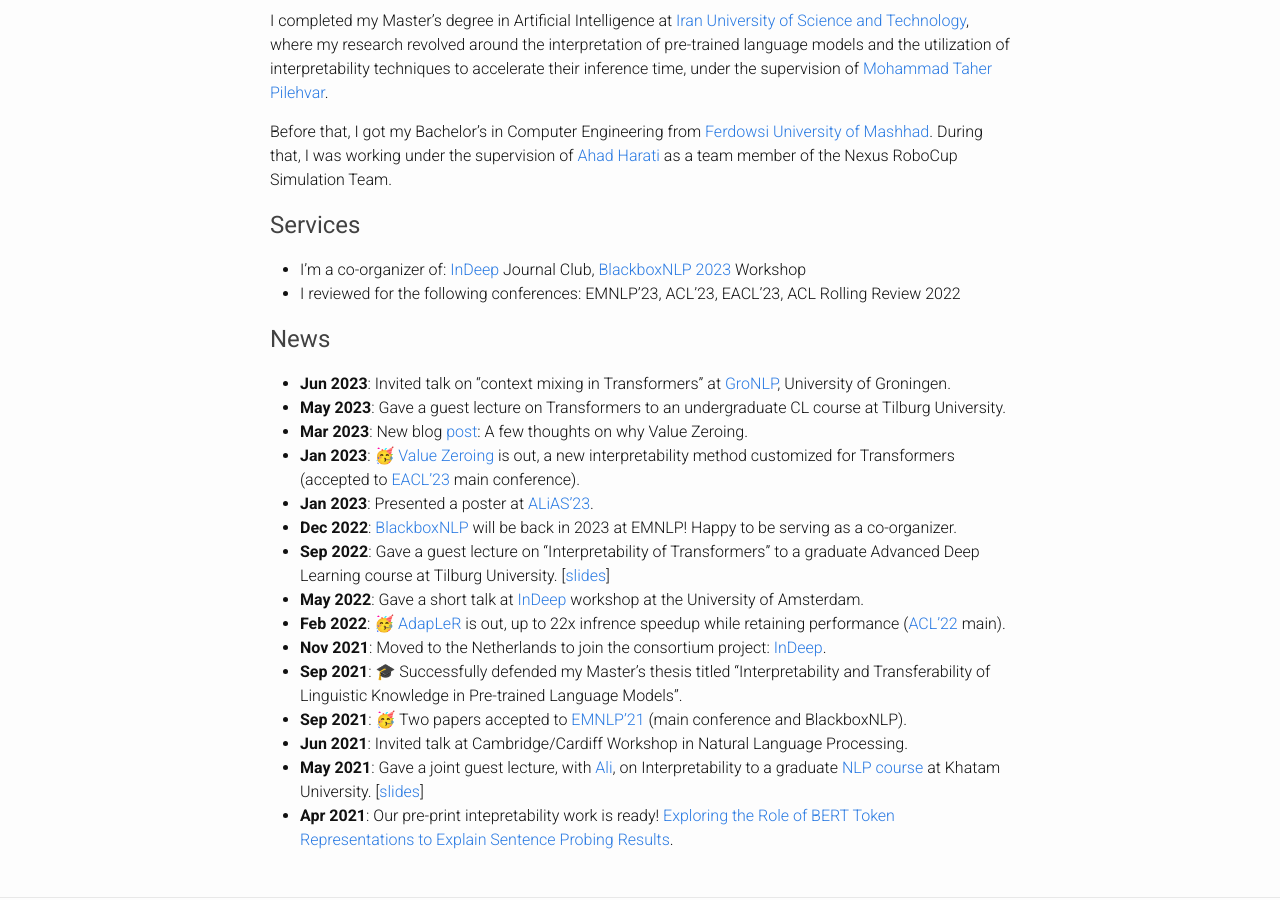
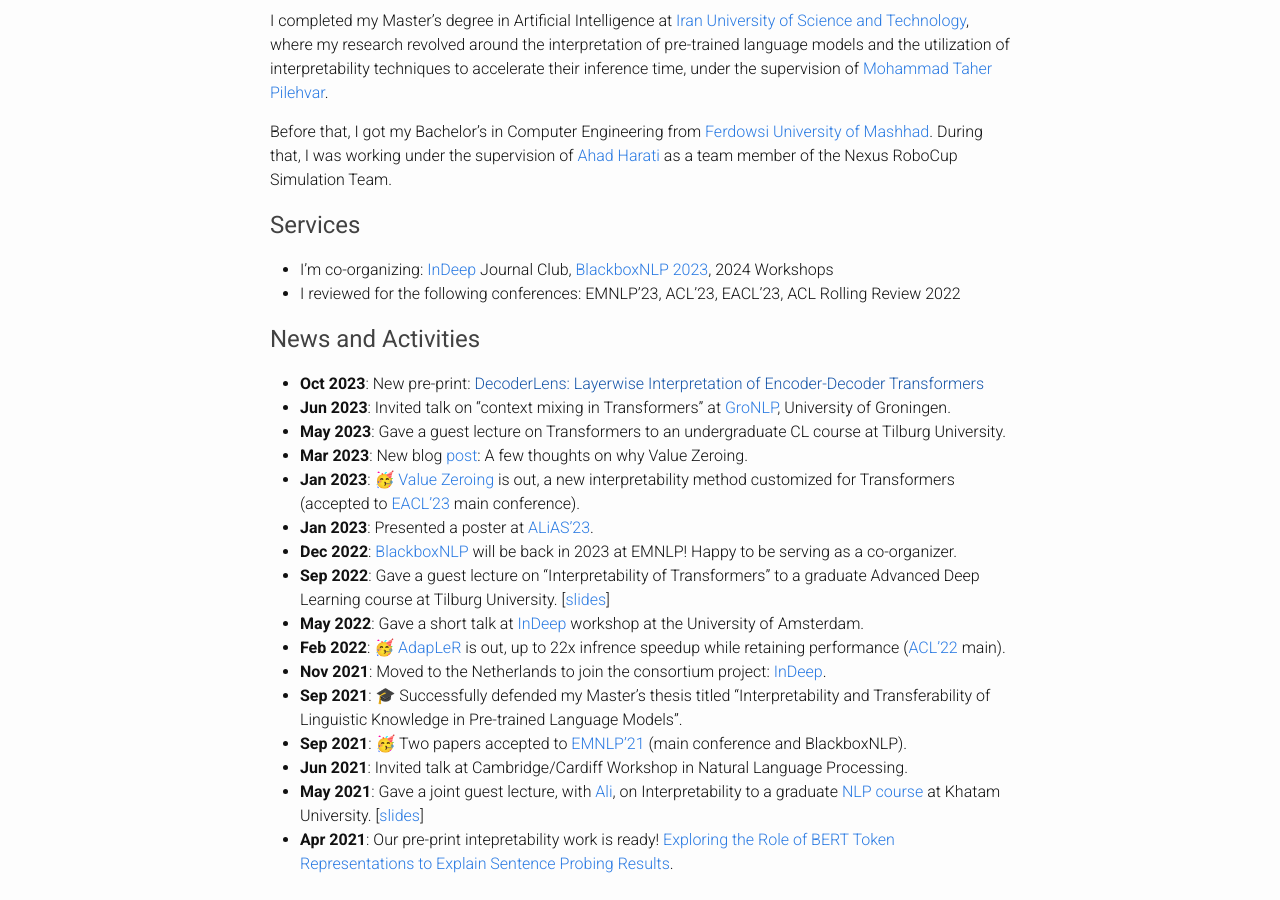
Before and after one commit to hmohebbi/hmohebbi.github.io, a Jekyll site: the page built from index.md, in a window 1280 px wide and 900 px high, scrolled down 419 px. Built offline with Jekyll 4.4.1, drawn with Linux system fonts in a browser that asks for light colours.

```diff
--- a/index.md
+++ b/index.md
@@ -33,10 +33,11 @@ Before that, I got my Bachelor’s in Computer Engineering from [Ferdowsi Univer
 
 
 ## <span style="color:#424242">Services </span>
-* I'm a co-organizer of: [InDeep](https://projects.illc.uva.nl/indeep/) Journal Club, [BlackboxNLP 2023](https://blackboxnlp.github.io/) Workshop
+* I'm co-organizing: [InDeep](https://projects.illc.uva.nl/indeep/) Journal Club, [BlackboxNLP 2023](https://blackboxnlp.github.io/), 2024 Workshops
 * I reviewed for the following conferences: EMNLP'23, ACL'23, EACL'23, ACL Rolling Review 2022
 
-## <span style="color:#424242">News </span>
+## <span style="color:#424242">News and Activities </span>
+* __Oct 2023__: New pre-print: [DecoderLens: Layerwise Interpretation of Encoder-Decoder Transformers]()
 * __Jun 2023__: Invited talk on "context mixing in Transformers" at [GroNLP](https://www.rug.nl/research/clcg/research/cl/), University of Groningen.
 * __May 2023__: Gave a guest lecture on Transformers to an undergraduate CL course at Tilburg University.
 * __Mar 2023__: New blog [post](https://hmohebbi.github.io/blog/value-zeroing): A few thoughts on why Value Zeroing.
```
Also changed, not shown: publications.md (+1 -1 lines).
